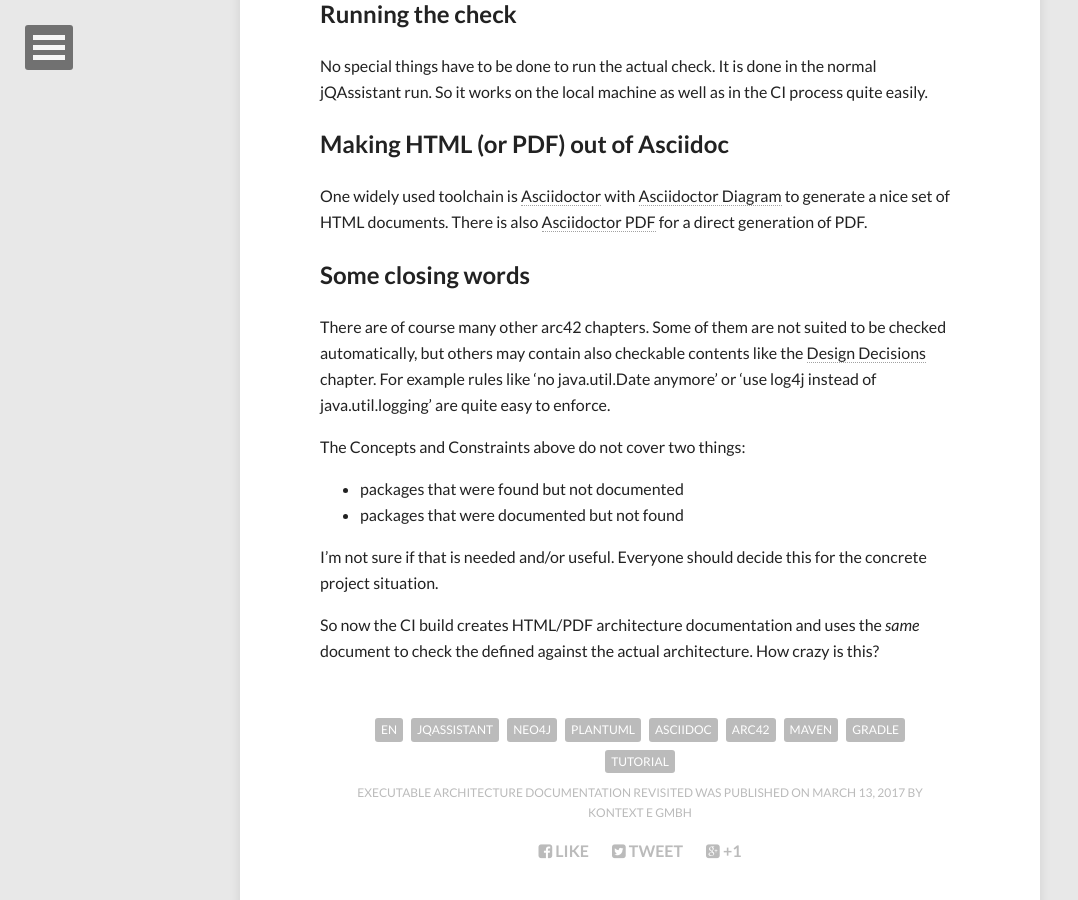
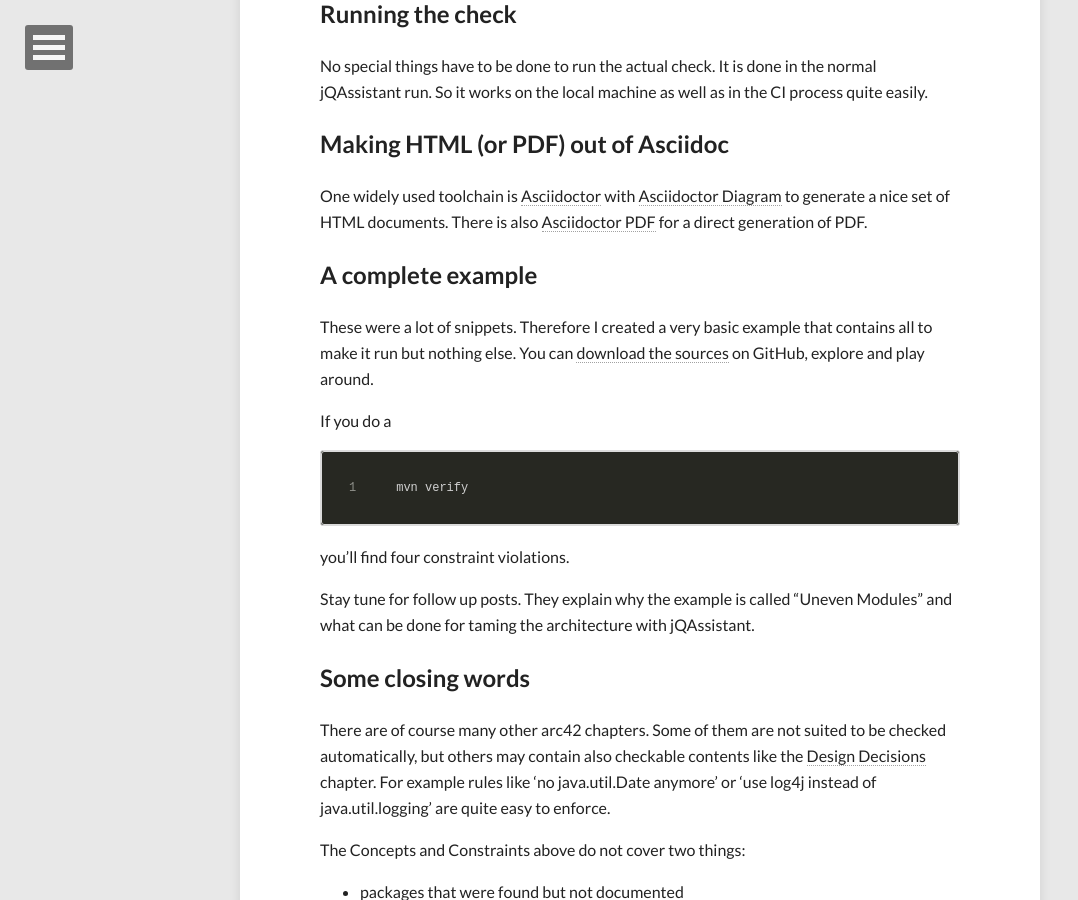
Before and after one commit to kontext-e/kontext-e.github.io, a Jekyll site: the page built from _posts/2017-03-13-executable-architecture-revisited.md, in a window 1280 px wide and 900 px high, scrolled down 7639 px. Shown: the whole window, without its empty margins (0-1078 px from the left). Built offline with Jekyll 4.4.1, drawn with Linux system fonts in a browser that asks for light colours; nearby versions of some CDN libraries; some of the changed text lies outside the part shown.

Commit message:
added a section about a complete example

```diff
--- a/_posts/2017-03-13-executable-architecture-revisited.md
+++ b/_posts/2017-03-13-executable-architecture-revisited.md
@@ -314,6 +314,22 @@ to generate a nice set of HTML documents. There is also
 [Asciidoctor PDF](http://asciidoctor.org/docs/convert-asciidoc-to-pdf/)
 for a direct generation of PDF.
 
+## A complete example
+
+These were a lot of snippets. Therefore I created a very basic example that contains all
+to make it run but nothing else.
+You can [download the sources](https://github.com/kontext-e/uneven-modules/releases/tag/BasicSetup)
+on GitHub, explore and play around.
+
+If you do a
+
+    mvn verify
+
+you'll find four constraint violations.
+
+Stay tune for follow up posts. They explain why the example is called "Uneven Modules"
+and what can be done for taming the architecture with jQAssistant.
+
 ## Some closing words
 
 There are of course many other arc42 chapters. Some of them are not suited to be checked automatically, but others
```
